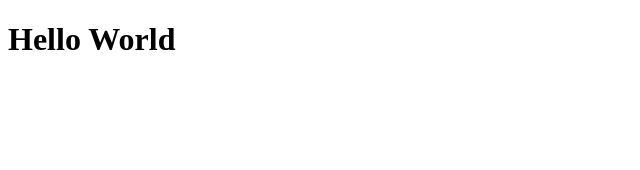
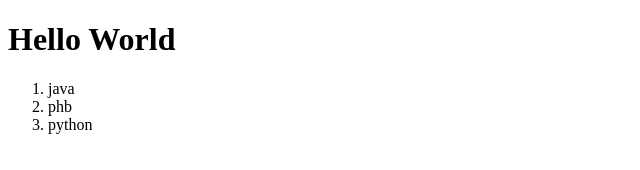
Before and after one commit to yurizx68/AtividadePraticaHTML, a plain HTML site: page index.html in a window 1280 px wide. Shown: the whole page, without its empty margins (0-640 px from the left). Drawn offline with Linux system fonts and the light colour scheme.

Commit message:
Update index.html

```diff
--- a/index.html
+++ b/index.html
@@ -7,7 +7,11 @@
 </head>
 <body>
     <h1>Hello World</h1>
-
+  <ol>
+   <li>java</li>
+   <li>phb</li>
+   <li>python</li>
+  </ol>
 
 </body>
 </html>
```
